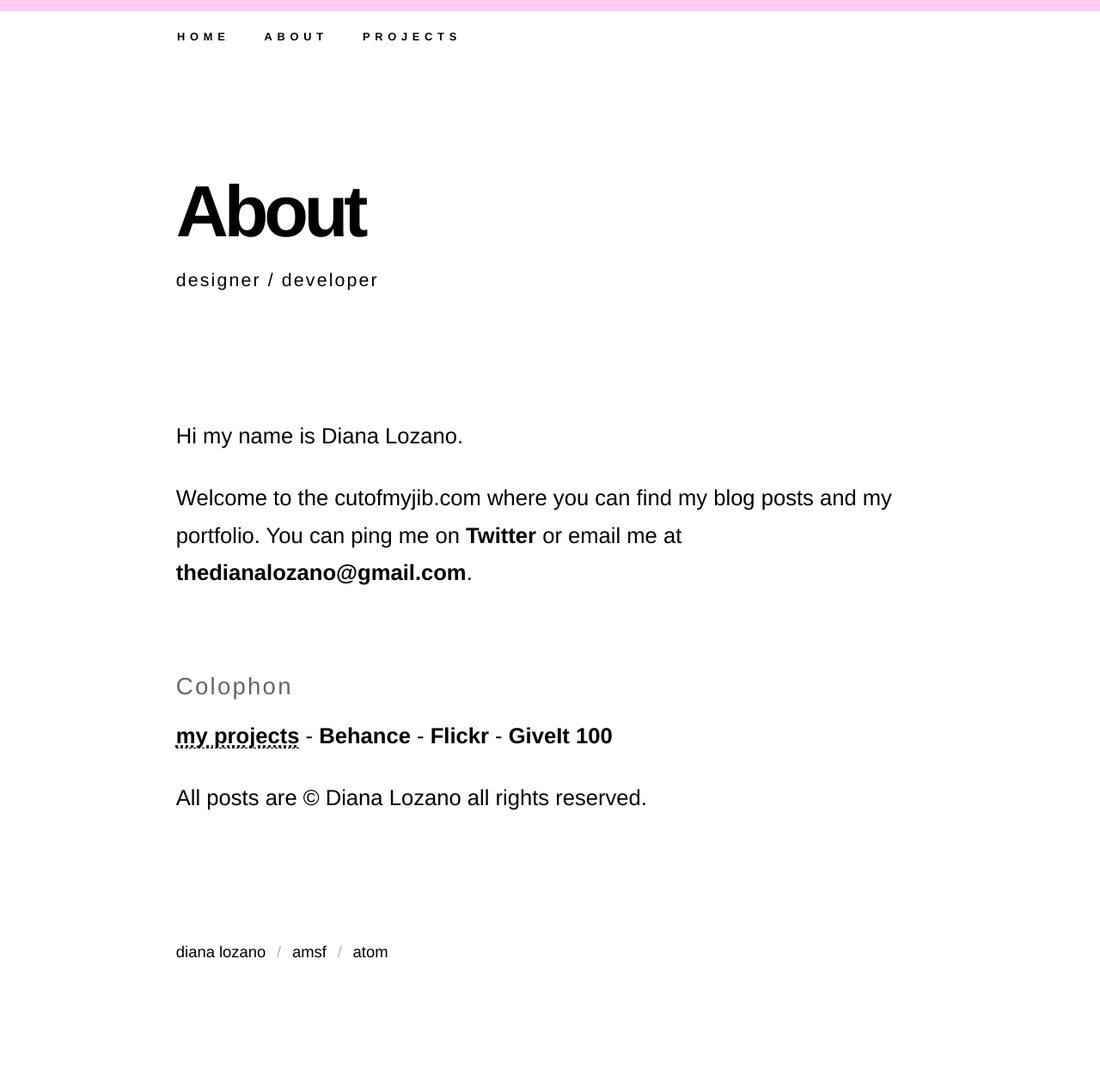
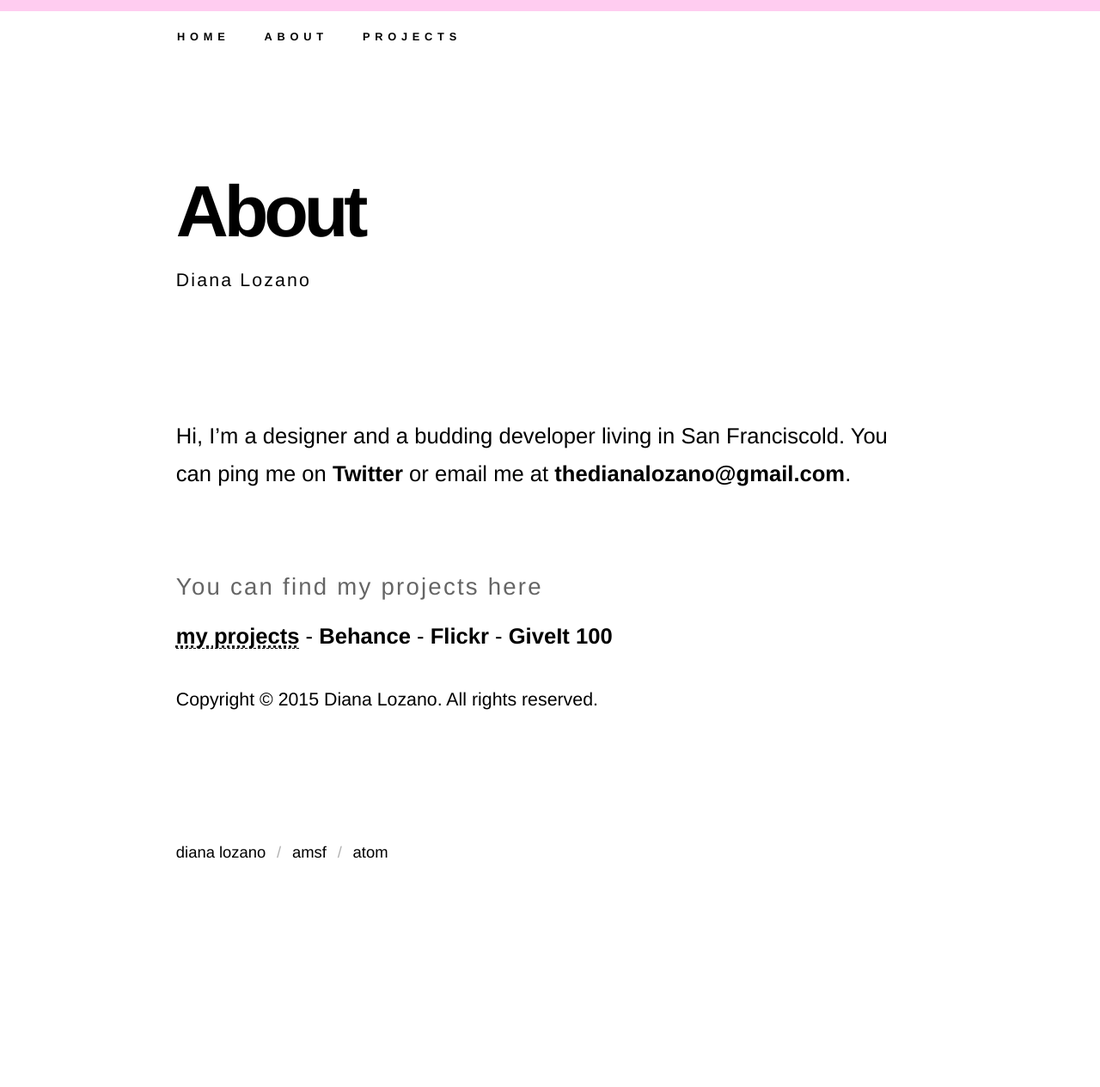
Before and after one commit to cutofmyjib/cutofmyjib.github.io, a Jekyll site: the page built from about.md, in a window 1280 px wide. Shown: the whole page at 86% size. Built offline with Jekyll 4.4.1, drawn with Linux system fonts in a browser that asks for light colours; Markdown is read by kramdown in place of the engine named in the settings; after the commit the page ends 1149 px from its top, so only the background shows below that.

Commit message:
added changes to about page and 2048 stylesheet

```diff
--- a/about.md
+++ b/about.md
@@ -2,18 +2,17 @@
 layout: page
 title: About
 permalink: /about/
-desc: designer / developer
+desc: Diana Lozano
 ---
 
-Hi my name is Diana Lozano.
+Hi, I'm a designer and a budding developer living in San Franciscold.
+You can ping me on [Twitter](http://twitter.com/bossigner) or email me at [thedianalozano@gmail.com](mailto:thedianalozano@gmail.com).
 
-Welcome to the cutofmyjib.com where you can find my blog posts and my portfolio. You can ping me on [Twitter](http://twitter.com/bossigner) or email me at [thedianalozano@gmail.com](mailto:thedianalozano@gmail.com).
-
-## Colophon
+## You can find my projects here
 
 [<abbr title="cutofmyjib projects">my projects</abbr>](http://cutofmyjib.github.io/projects) -
 [Behance](http://www.behance.net/dianalozano) -
 [Flickr](https://www.flickr.com/photos/alltomorrowsconcerts/sets) -
 [GiveIt 100](https://giveit100.com/@wurlitzerlove/jthibo)
 
-All posts are &copy; Diana Lozano all rights reserved.
+<small>Copyright &copy; 2015 Diana Lozano. All rights reserved.</small>
```
Also changed, not shown: projects/2048/style/main.css (+26 -50 lines).
